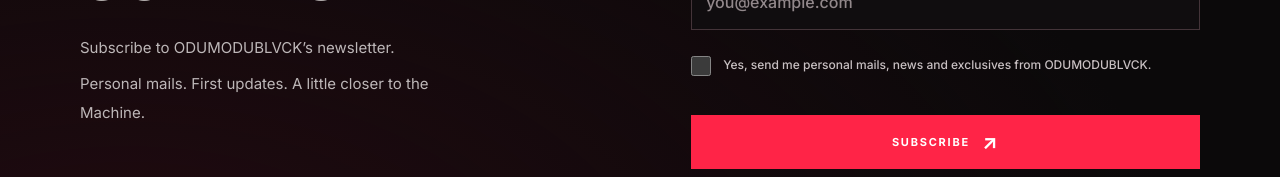
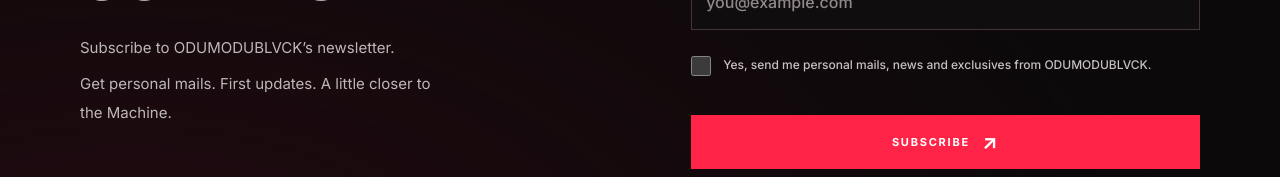
Before and after one commit to antiworlddev/riseofthemachine, a Next.js app: page / in a window 1280 px wide. Shown: the part 1181-1358 px from the top of the page. Built offline with nearby package versions, Linux system fonts and the light colour scheme.

Commit message:
defjam forcing

```diff
--- a/src/app/prelaunch/prelaunch.tsx
+++ b/src/app/prelaunch/prelaunch.tsx
@@ -197,7 +197,9 @@
             COMMUNITY<span>.</span>
           </h2>
           <p>Subscribe to ODUMODUBLVCK’s newsletter.</p>
-          <p>Personal mails. First updates. A little closer to the Machine.</p>
+          <p>
+            Get personal mails. First updates. A little closer to the Machine.
+          </p>
         </div>
         <div className="newsletter-form">
           <h3>Stay in the loop.</h3>
```
